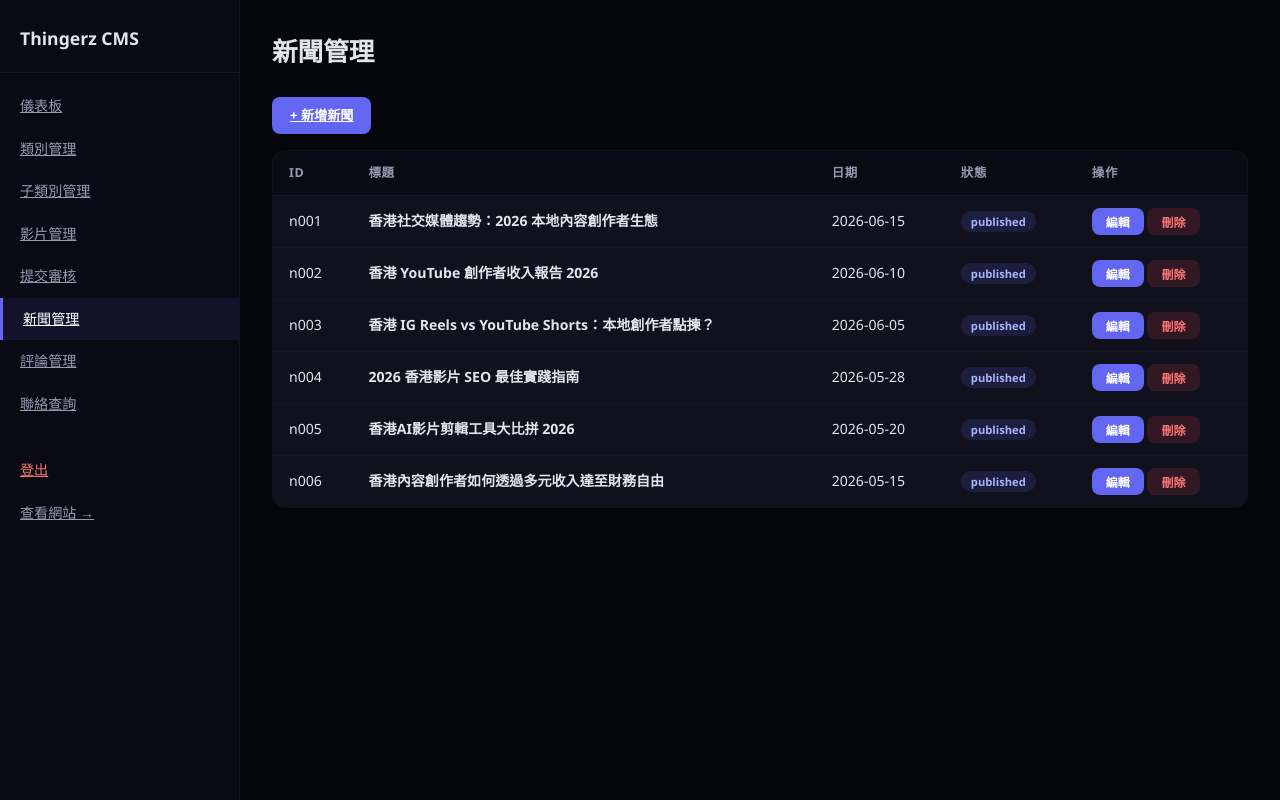
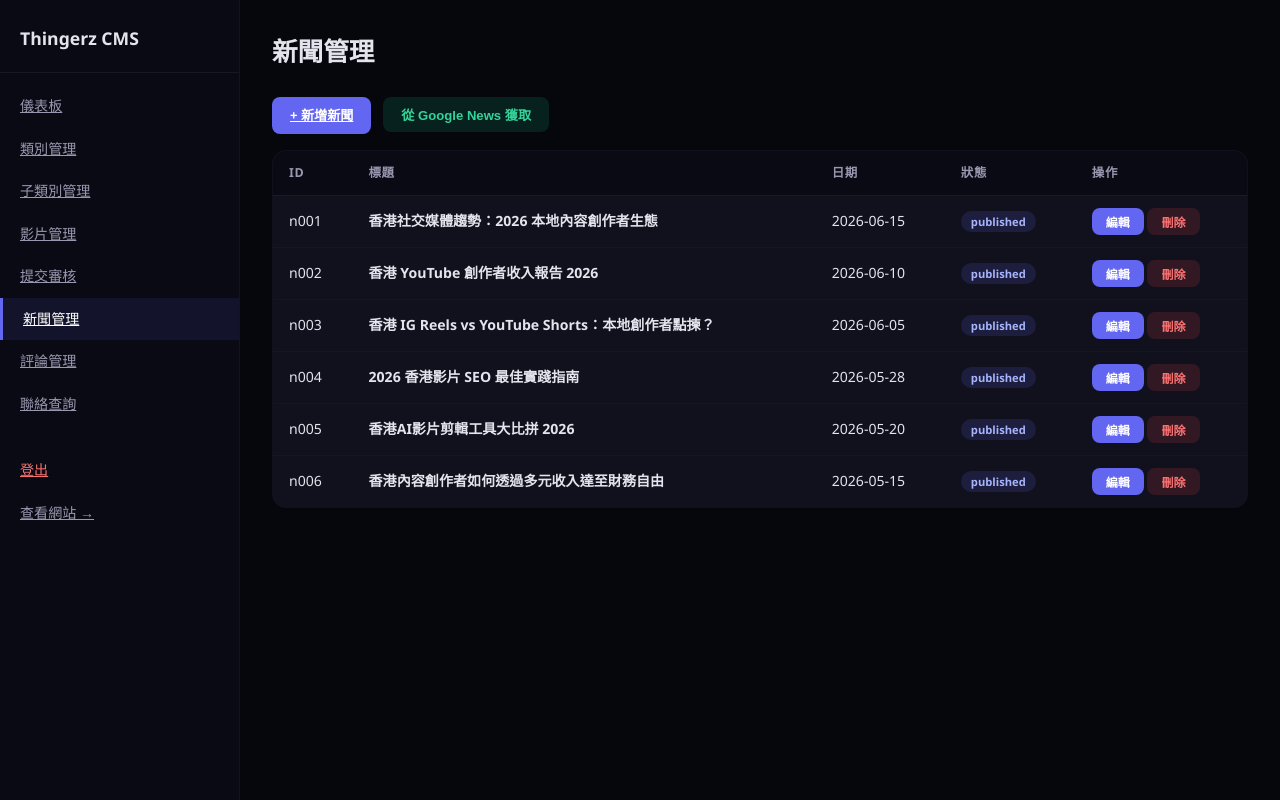
Before and after one commit to gbeoho/Thingerz, a Flask app: page /admin/news in a window 1280 px wide. Run offline with Flask 3, Linux system fonts and the light colour scheme; the visitor is signed in with stand-in values (Sample User, id 1).

Commit message:
Add files via upload

```diff
--- a/templates/admin/news.html
+++ b/templates/admin/news.html
@@ -1,7 +1,10 @@
 {% extends "admin/layout.html" %}
 {% block admin_content %}
 <h1>新聞管理</h1>
-<div class="mb"><a href="#" onclick="document.getElementById('addForm').style.display='block';return false" class="btn btn-primary">+ 新增新聞</a></div>
+<div class="mb" style="display:flex;gap:12px;flex-wrap:wrap">
+    <a href="#" onclick="document.getElementById('addForm').style.display='block';return false" class="btn btn-primary">+ 新增新聞</a>
+    <form method="POST" action="{{ url_for('admin_news_fetch') }}" onsubmit="return confirm('從 Google News 香港獲取最新新聞？')"><button class="btn btn-success">從 Google News 獲取</button></form>
+</div>
 <div id="addForm" style="display:none;background:#11111d;padding:20px;border-radius:14px;border:1px solid rgba(255,255,255,.06);margin-bottom:24px">
     <h3 style="margin-bottom:14px">新增新聞</h3>
     <form method="POST">
```
